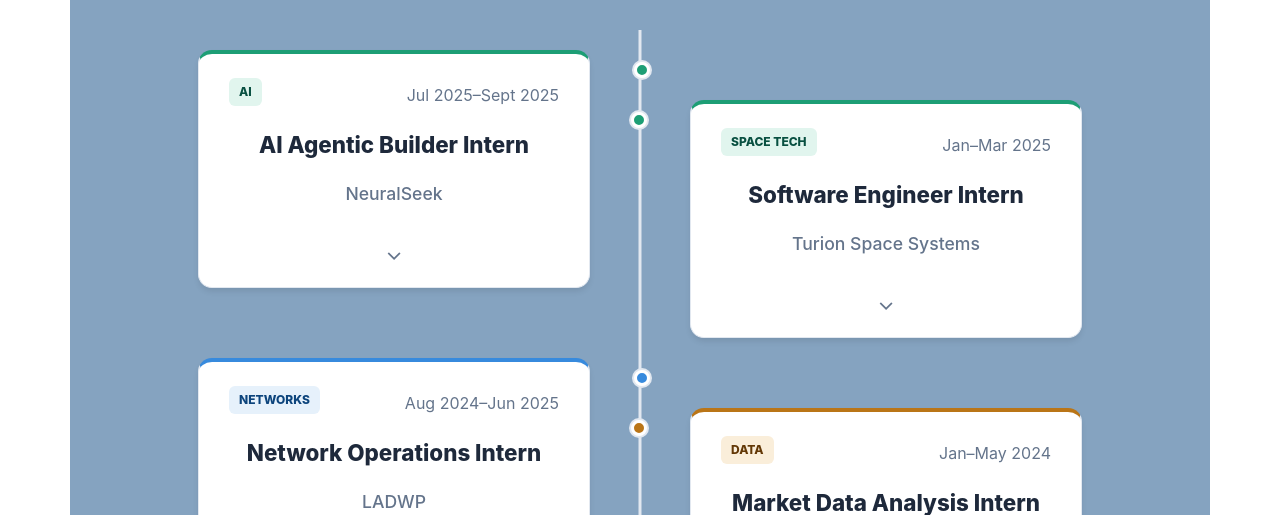
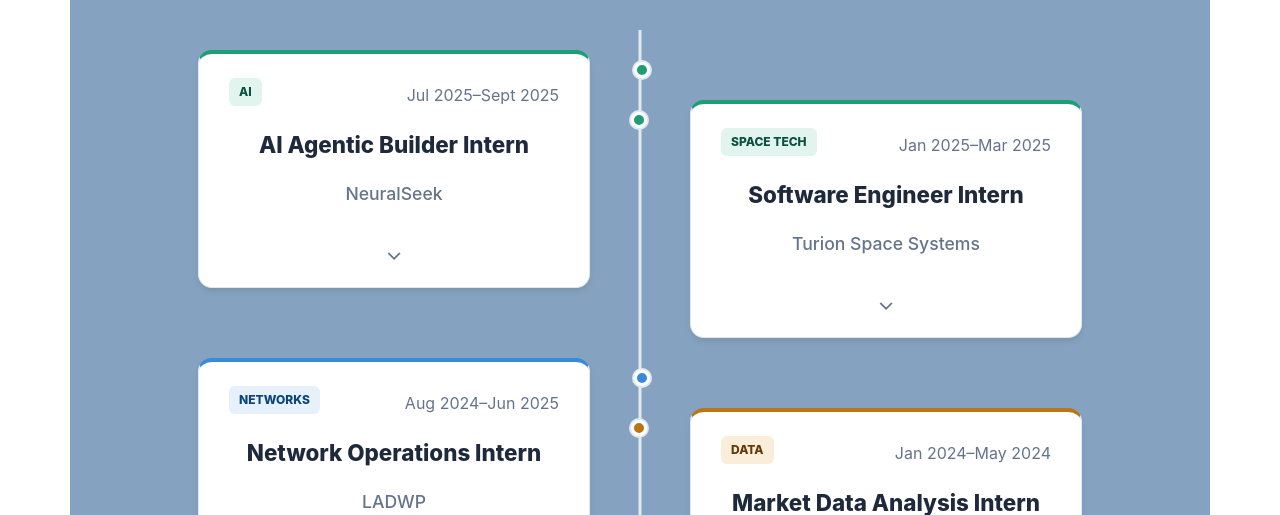
Before and after one commit to KevinJli23/KevinJli23.github.io, a React (Vite) app in the folder personal-website/: page / in a window 1280 px wide. Shown: the part 2280-2795 px from the top of the page. Built offline with nearby package versions, Linux system fonts and the light colour scheme.

Commit message:
fixed years for turion and econolite

```diff
--- a/personal-website/src/components/TimelineResume/Timelineresume.tsx
+++ b/personal-website/src/components/TimelineResume/Timelineresume.tsx
@@ -33,7 +33,7 @@
     id: "2",
     title: "Software Engineer Intern",
     company: "Turion Space Systems",
-    date: "Jan–Mar 2025",
+    date: "Jan 2025–Mar 2025",
     location: "Irvine, CA",
     type: "space",
     label: "Space Tech",
@@ -63,7 +63,7 @@
     id: "4",
     title: "Market Data Analysis Intern",
     company: "Econolite",
-    date: "Jan–May 2024",
+    date: "Jan 2024–May 2024",
     location: "Anaheim, CA",
     type: "data",
     label: "Data",
```
